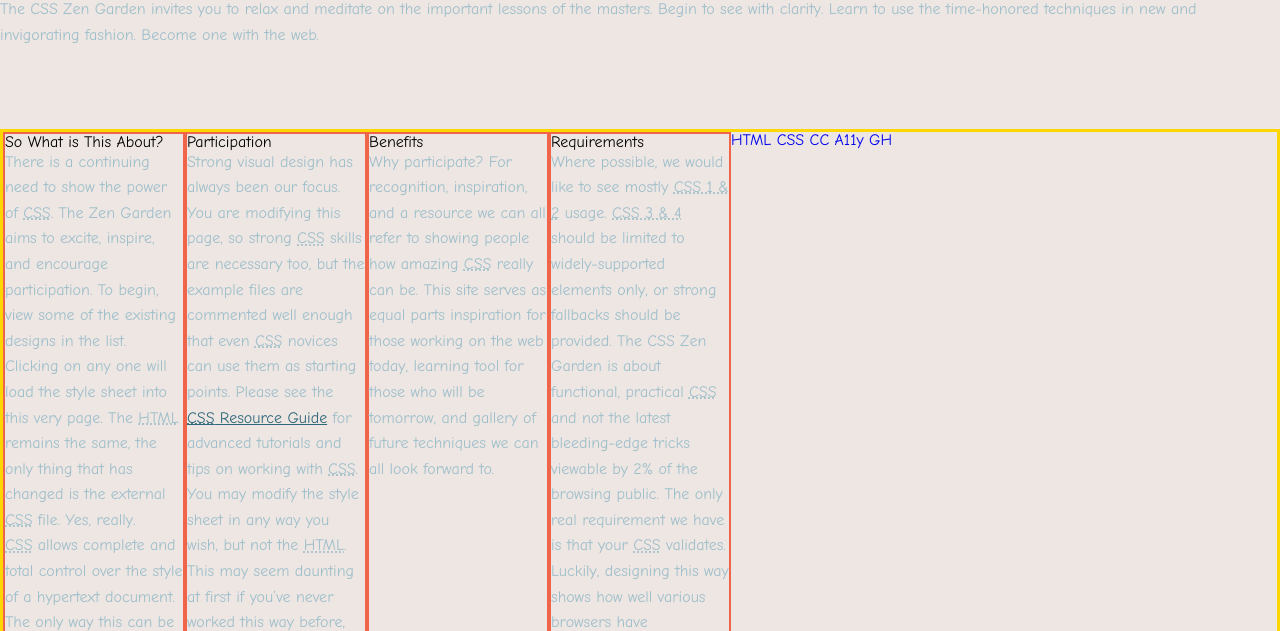
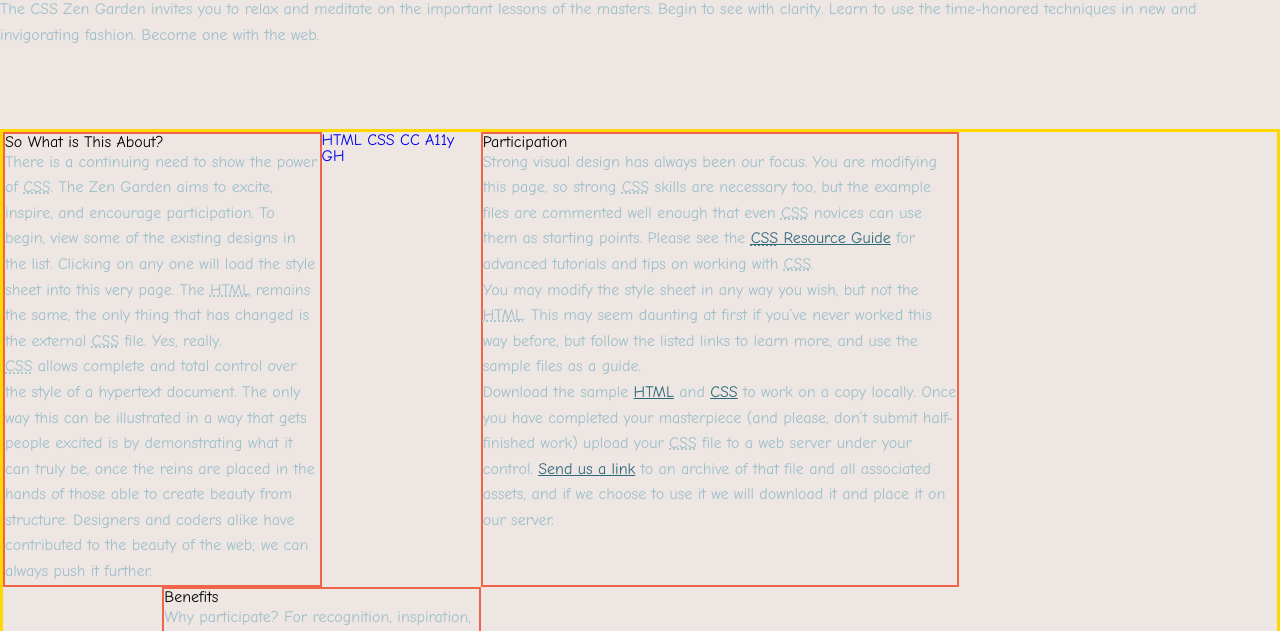
Before and after one commit to Dnozol/ZenGarden, a website: page src/index.html in a window 1280 px wide. Shown: the part 169-800 px from the top of the page. Drawn offline with nearby package versions, Linux system fonts and the light colour scheme; files that its build step writes are made by us from their sources.

Commit message:
created grid areas for main classes

```diff
--- a/src/partials/_layout.scss
+++ b/src/partials/_layout.scss
@@ -29,10 +29,31 @@
 // main will be one grid container
 .main {
   display: grid;
-  grid-template-columns: 1fr 1fr 1fr 1fr 1fr 1fr 1fr;
+  grid-template-columns: 1fr 1fr 1fr 1fr 1fr 1fr 1fr 1fr;
+  grid-template-areas: "expl expl . part part part . ."
+                       ". bene bene . . . . ."
+                       "reqs reqs reqs reqs reqs . . .";
   border: 3px solid $gold;
+  div {
+    border: 2px solid $red;
+  }
 }
 
-.main > div{
-  border: 2px solid $red;
+.explanation {
+  grid-area: expl;
 }
+.participation {
+  grid-area: part;
+}
+
+.benefits {
+  grid-area: bene;
+}
+
+.requirements {
+  display: grid;
+  grid-template-columns: 1fr 1fr 1fr;
+  grid-area: reqs;
+  grid-gap: 1em;
+
+}
```
Also changed, not shown: 1 other file.
